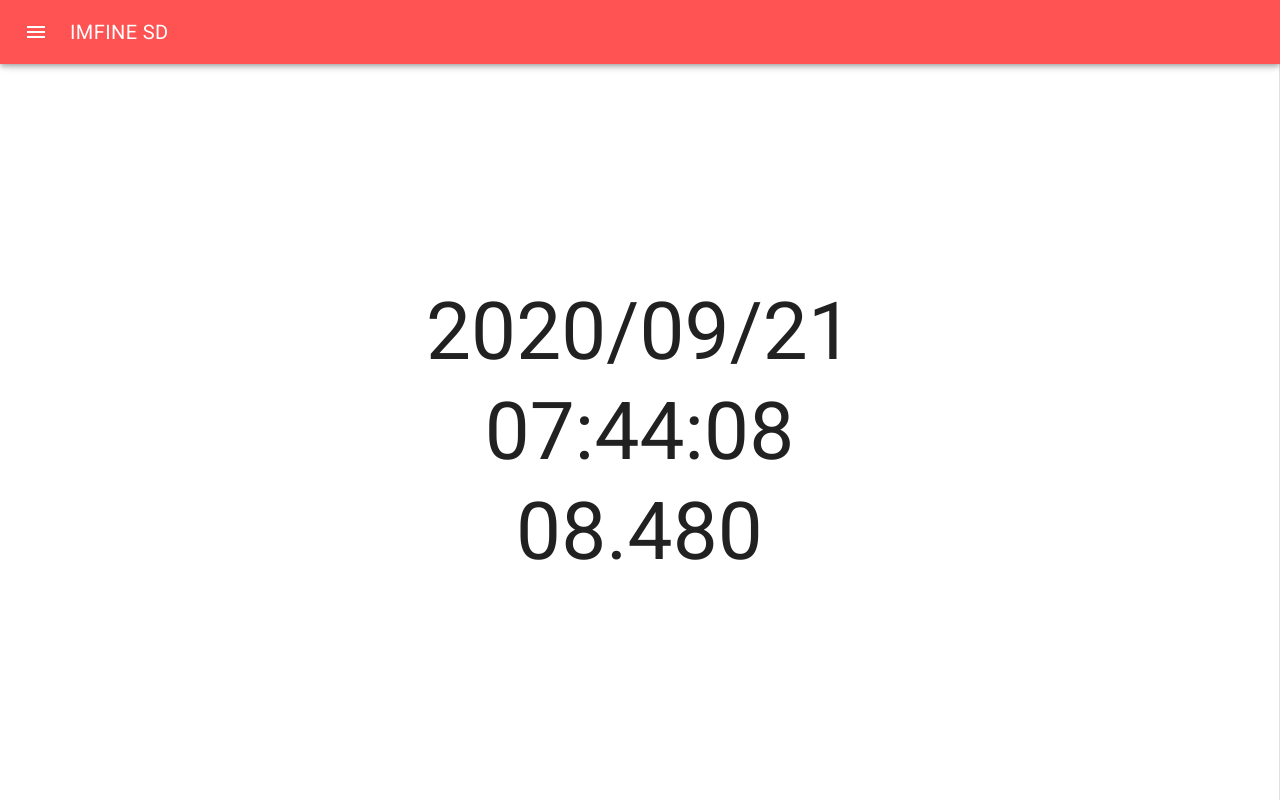
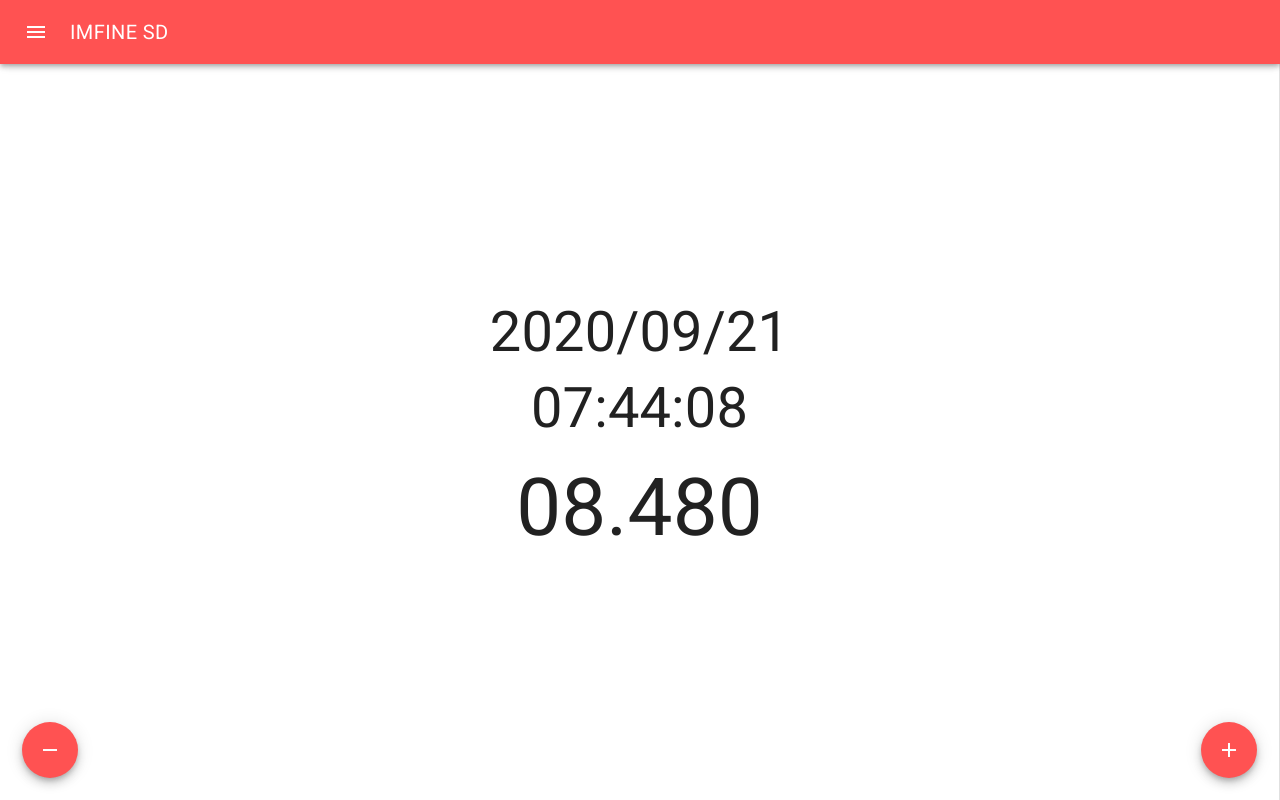
Before and after one commit to imfine-sd/imfine-sd.github.io, a Vue app in the folder sd-blog/: page /clock in a window 1280 px wide. Built offline with nearby package versions, Linux system fonts and the light colour scheme.

Commit message:
archive 작업 중

```diff
--- a/sd-blog/package.json
+++ b/sd-blog/package.json
@@ -8,6 +8,7 @@
     "lint": "vue-cli-service lint"
   },
   "dependencies": {
+    "axios": "^0.20.0",
     "core-js": "^3.6.5",
     "vue": "^2.6.11",
     "vue-material": "^1.0.0-beta-15",
--- a/sd-blog/src/components/Archives.vue
+++ b/sd-blog/src/components/Archives.vue
@@ -1,12 +1,62 @@
 <template>
   <div>
-      Archive
+    <md-table>
+      <md-table-row>
+        <md-table-head md-numeric>ID</md-table-head>
+        <md-table-head>Name</md-table-head>
+        <md-table-head>Email</md-table-head>
+        <md-table-head>Gender</md-table-head>
+        <md-table-head>Job Title</md-table-head>
+      </md-table-row>
+
+      <md-table-row>
+        <md-table-cell md-numeric>1</md-table-cell>
+        <md-table-cell>Shawna Dubbin</md-table-cell>
+        <md-table-cell>sdubbin0@geocities.com</md-table-cell>
+        <md-table-cell>Male</md-table-cell>
+        <md-table-cell>Assistant Media Planner</md-table-cell>
+      </md-table-row>
+
+      <md-table-row>
+        <md-table-cell md-numeric>2</md-table-cell>
+        <md-table-cell>Odette Demageard</md-table-cell>
+        <md-table-cell>odemageard1@spotify.com</md-table-cell>
+        <md-table-cell>Female</md-table-cell>
+        <md-table-cell>Account Coordinator</md-table-cell>
+      </md-table-row>
+
+      <md-table-row>
+        <md-table-cell md-numeric>3</md-table-cell>
+        <md-table-cell>Vera Taleworth</md-table-cell>
+        <md-table-cell>vtaleworth2@google.ca</md-table-cell>
+        <md-table-cell>Male</md-table-cell>
+        <md-table-cell>Community Outreach Specialist</md-table-cell>
+      </md-table-row>
+    </md-table>
+    {{data}}
   </div>
 </template>
 
 <script>
+import axios from 'axios';
+
 export default {
+  data() {
+    return {
+      data: {}
+    }
+  },
+  created() {
+    axios.get('https://github.com/imfine-sd/SD_ARCHIVES/raw/master/info.json')
+    .then(response => {
+      response = this.data
+      console.log(response)
+    })
+    .catch(err => {
+      console.log(err)
+    })
 
+  }
 }
 </script>
 
--- a/sd-blog/src/components/Clock.vue
+++ b/sd-blog/src/components/Clock.vue
@@ -1,9 +1,21 @@
 <template>
-  <div class="contents">
-    <div>
-      <p class="time hour">{{ date_info }}</p>
-      <p class="time min">{{ time_info }}</p>
-      <p class="time sec">{{ sec_info }}</p>
+  <div class="container">
+    <div class="time_item">
+      <div>
+        <p class="time hour" :style="{fontSize: font_scale*0.7+'vh'}">{{ date_info }}</p>
+        <p class="time min" :style="{fontSize: font_scale*0.7+'vh'}">{{ time_info }}</p>
+        <p class="time sec" :style="{fontSize: font_scale+'vh'}">{{ sec_info }}</p>
+      </div>
+    </div>
+    <div class="btn add">
+      <md-button class="md-fab" @click="setFontScaleValue(1);">
+        <md-icon>add</md-icon>
+      </md-button>
+    </div>
+    <div class="btn remove" @click="setFontScaleValue(-1);">
+      <md-button class="md-fab">
+        <md-icon>remove</md-icon>
+      </md-button>
     </div>
   </div>
 </template>
@@ -15,7 +27,14 @@ export default {
       date_info: '',
       time_info: '',
       sec_info: '',
-      timer: ''
+      timer: '',
+      font_scale: 10
+    }
+  },
+  methods: {
+    setFontScaleValue(value) {
+      this.font_scale += value;
+      console.log(value);
     }
   },
   created() {
@@ -53,15 +72,51 @@ export default {
 
 <style scoped>
 
+.container {
+  width: 100%;
+  height: 100%;
+}
+
 .contents {
   display: flex;
   justify-content: center;
   align-items: center;
 }
 
+.time_item {
+  position: absolute;
+  top: 0;
+  bottom: 0;
+  left: 0;
+  right: 0;
+  display: flex;
+  justify-content: center;
+  align-items: center;
+}
+
 .time {
-  font-size: 10vh;
   display: flex;
   justify-content: center;
 }
+
+.btn {
+  width: 100px;
+  height: 100px;
+  display: flex;
+  justify-content: center;
+  align-items: center;
+  font-size: 100px;
+}
+
+.remove {
+  position: absolute;
+  bottom: 0;
+}
+
+.add {
+  position: absolute;
+  bottom: 0;
+  right: 0;
+}
+
 </style>
--- a/sd-blog/vue.config.js
+++ b/sd-blog/vue.config.js
@@ -5,5 +5,8 @@ module.exports = {
   outputDir: '../docs',
   configureWebpack: {
     devtool: 'source-map'
+  },
+  devServer: {
+    proxy: 'https://github.com/imfine-sd/SD_ARCHIVES/raw/master/'
   }
 }
```
Also changed, not shown: 12 other files (tests, documents, lock files or other folders). Lines whose indentation alone changed are shown as unchanged.
